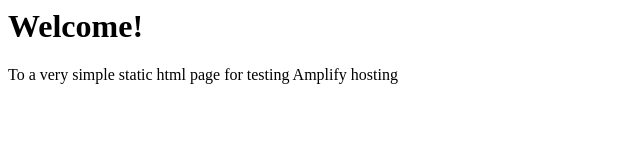
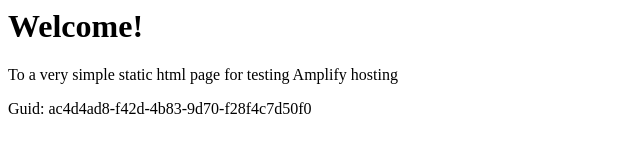
Before and after one commit to aws-aemilia-nrt/Github-PR-Commit-Integration-Test-DoNotTouch-GithubWebhookPreviewCanaryTest-v1-prod-ap-northeast-1, a website: page src/index.html in a window 1280 px wide. Shown: the whole page, without its empty margins (0-640 px from the left). Drawn offline with Linux system fonts and the light colour scheme.

Commit message:
commit from integ tests

```diff
--- a/src/index.html
+++ b/src/index.html
@@ -1,3 +1,5 @@
+
+
 <html lang="en">
 
 <head>
@@ -10,6 +12,6 @@
 <body>
     <h1>Welcome!</h1>
     <p>To a very simple static html page for testing Amplify hosting</p>
-</body>
+    <p>Guid: ac4d4ad8-f42d-4b83-9d70-f28f4c7d50f0</p></body>
 
 </html>
```
